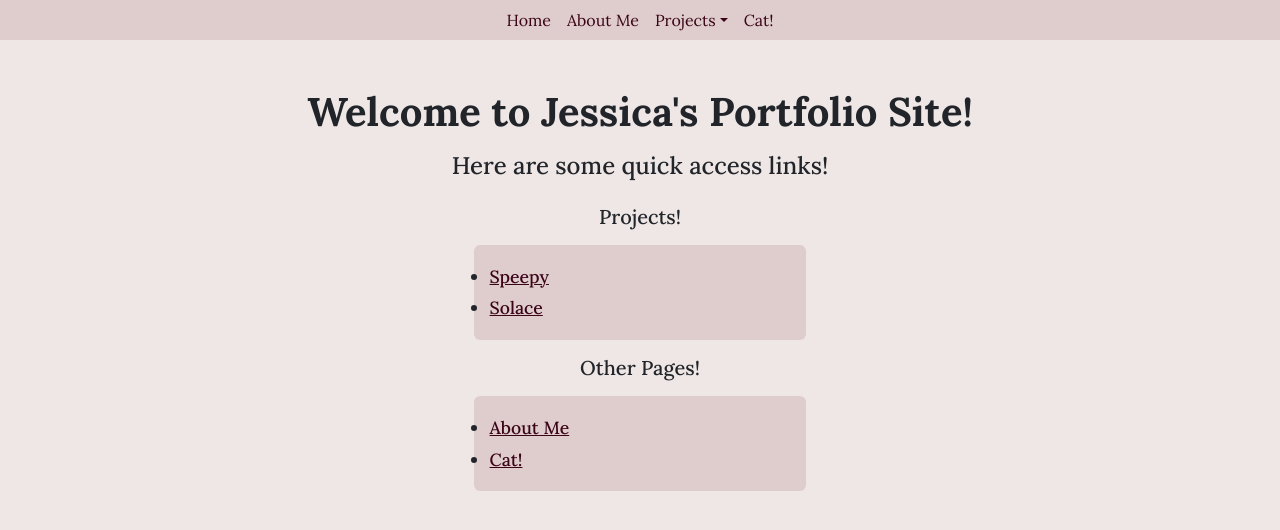
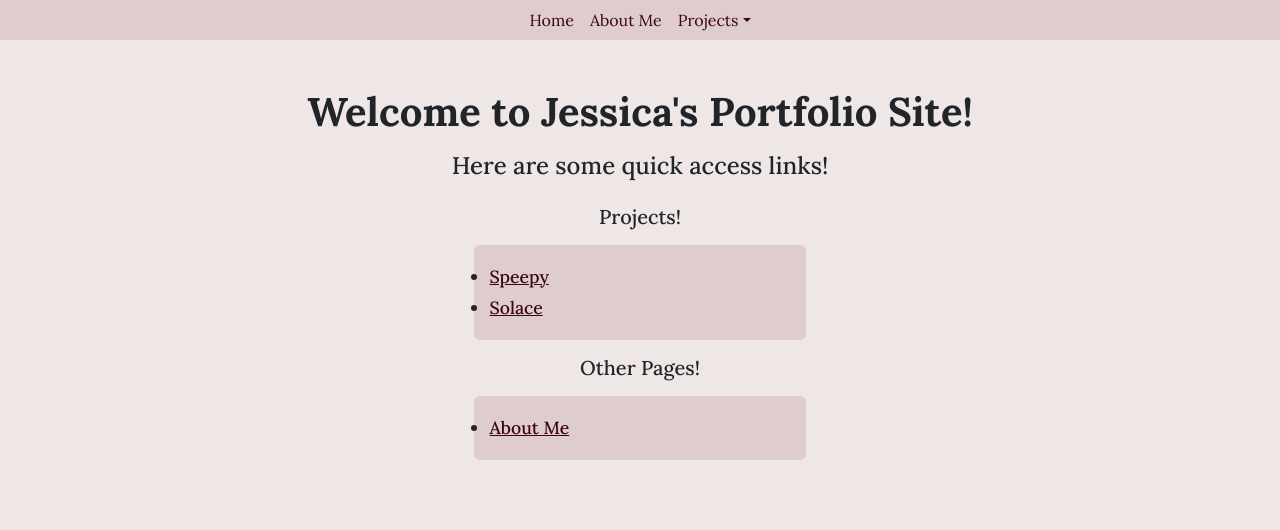
Before and after one commit to jessl314/JessicaL-Blog-Project, a React (Vite) app in the folder frontend/: page / in a window 1280 px wide. Shown: the top 530 px of the page. Built offline with nearby package versions, Linux system fonts and the light colour scheme.

Commit message:
commented out the cat page

```diff
--- a/frontend/src/App.jsx
+++ b/frontend/src/App.jsx
@@ -22,7 +22,7 @@ function App() {
         <Route path="/" element={<Home />} />
         <Route path="/about" element={<About />} />
         <Route path="/Speepy" element={<Speepy />} />
-        <Route path="/DisplayImage" element={<DisplayImage />} />
+        {/* <Route path="/DisplayImage" element={<DisplayImage />} /> */}
         <Route path="/Solace" element={<Solace />} />
 
       </Routes>
--- a/frontend/src/Navbar.jsx
+++ b/frontend/src/Navbar.jsx
@@ -29,7 +29,7 @@ function NavBar() {
                             <NavDropdown.Item as={Link} to="/Speepy">Speepy</NavDropdown.Item>
                             <NavDropdown.Item as={Link} to="/Solace">Solace</NavDropdown.Item>
                         </NavDropdown>
-                        <Nav.Link as={Link} to="/DisplayImage">Cat!</Nav.Link>
+                        {/* <Nav.Link as={Link} to="/DisplayImage">Cat!</Nav.Link> */}
                     </Nav>
                 </Navbar.Collapse>
             </Container>
--- a/frontend/src/pages/Home.jsx
+++ b/frontend/src/pages/Home.jsx
@@ -23,7 +23,7 @@ function Home () {
                 </div>
                     <ul className="p-3 rounded intro-block mx-auto">
                         <li><Link to="/about">About Me</Link></li>
-                        <li><Link to="/DisplayImage">Cat!</Link></li>
+                        {/* <li><Link to="/DisplayImage">Cat!</Link></li> */}
                     </ul>
                 </div>
                 </Col>
```
